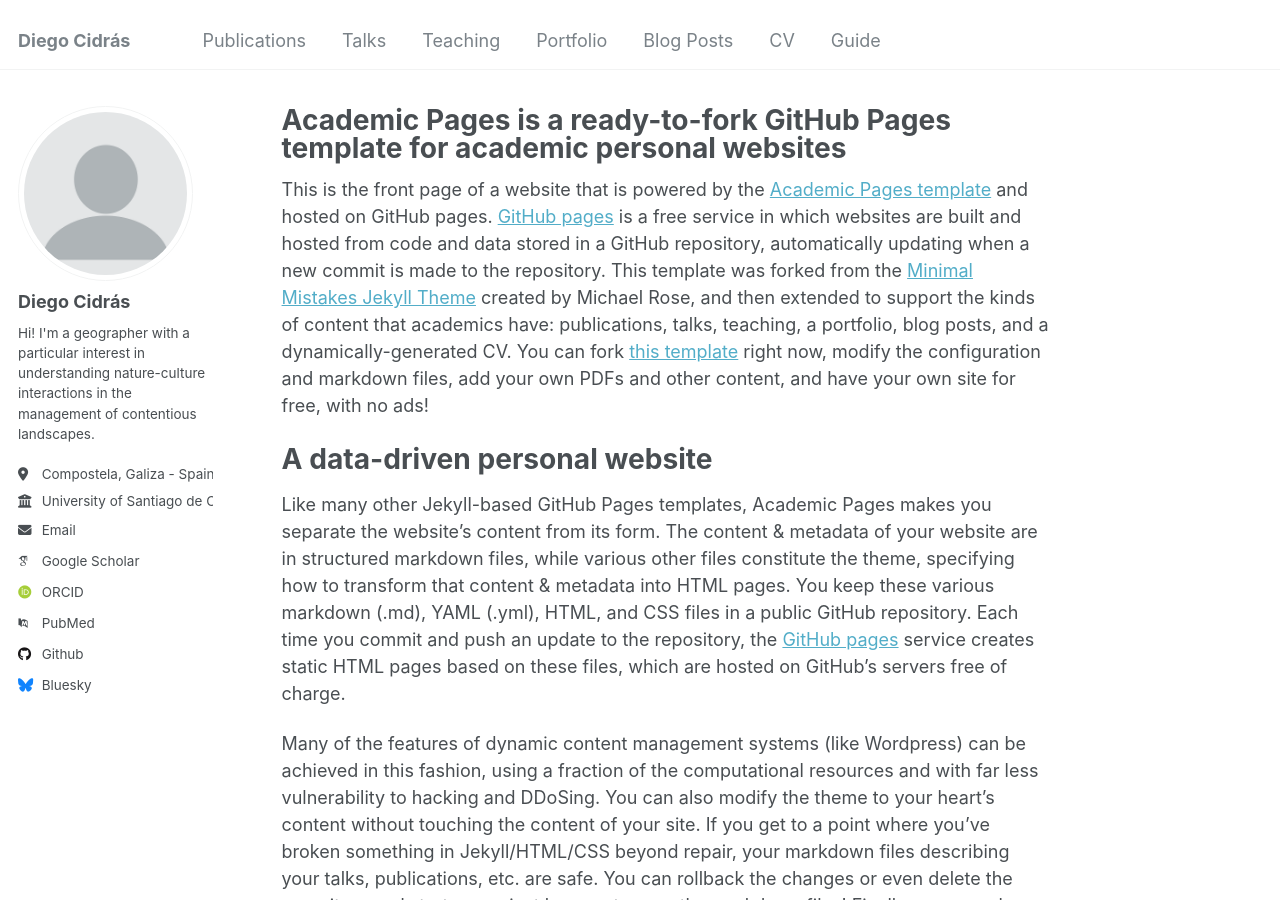
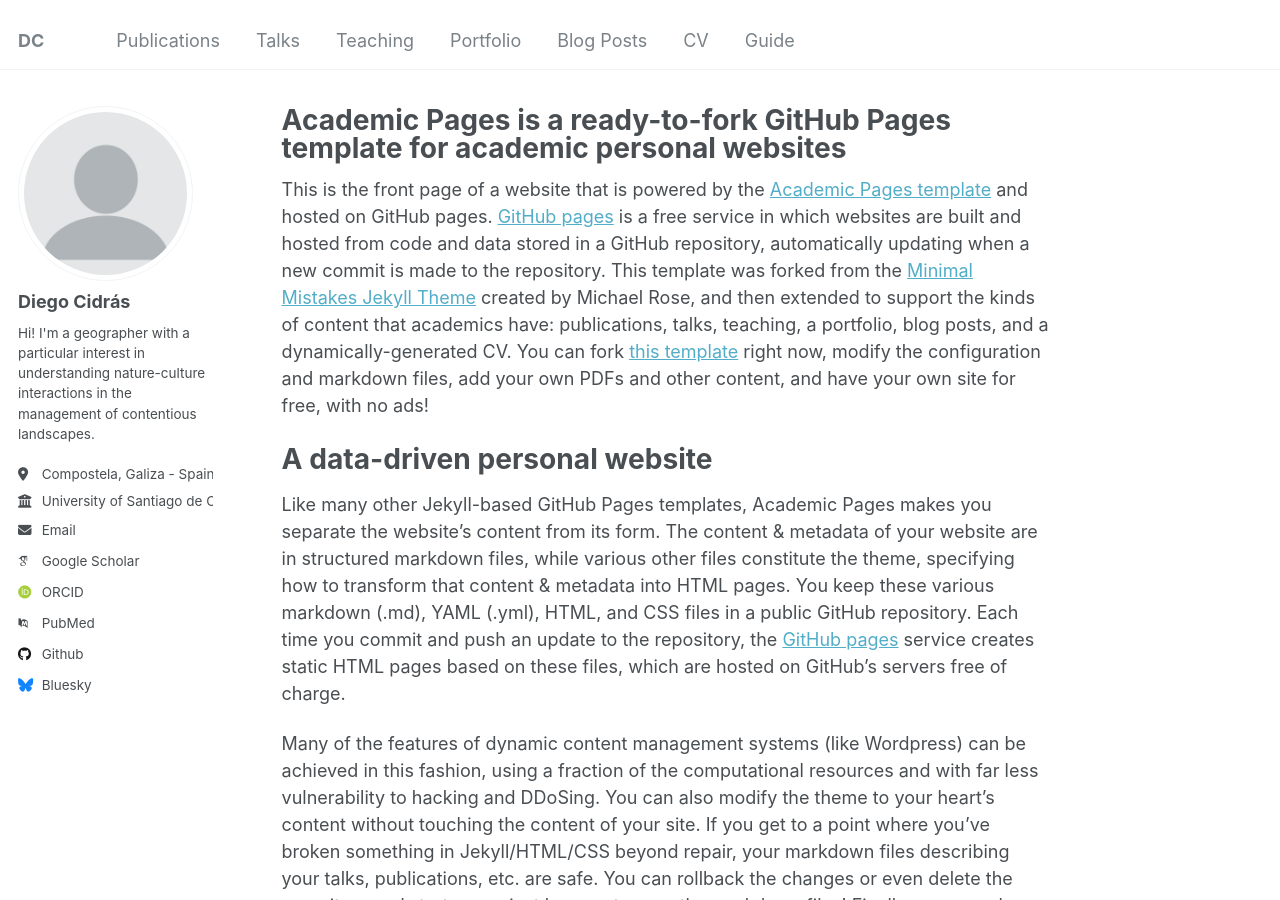
Before and after one commit to diegocidras/diegocidras.github.io, a Jekyll site: the page built from _pages/about.md, in a window 1280 px wide and 900 px high. Built offline with Jekyll 4.4.1, drawn with Linux system fonts in a browser that asks for light colours; some web fonts are replaced.

Commit message:
Update _config.yml

```diff
--- a/_config.yml
+++ b/_config.yml
@@ -8,7 +8,7 @@
 
 # Basic Site Settings
 locale                   : "en-US"
-title                    : "Diego Cidrás"
+title                    : "DC"
 title_separator          : "-"
 name                     : &name "Diego Cidrás"
 description              : &description "Assistant Professor at the University of Santiago de Compostela"
```
